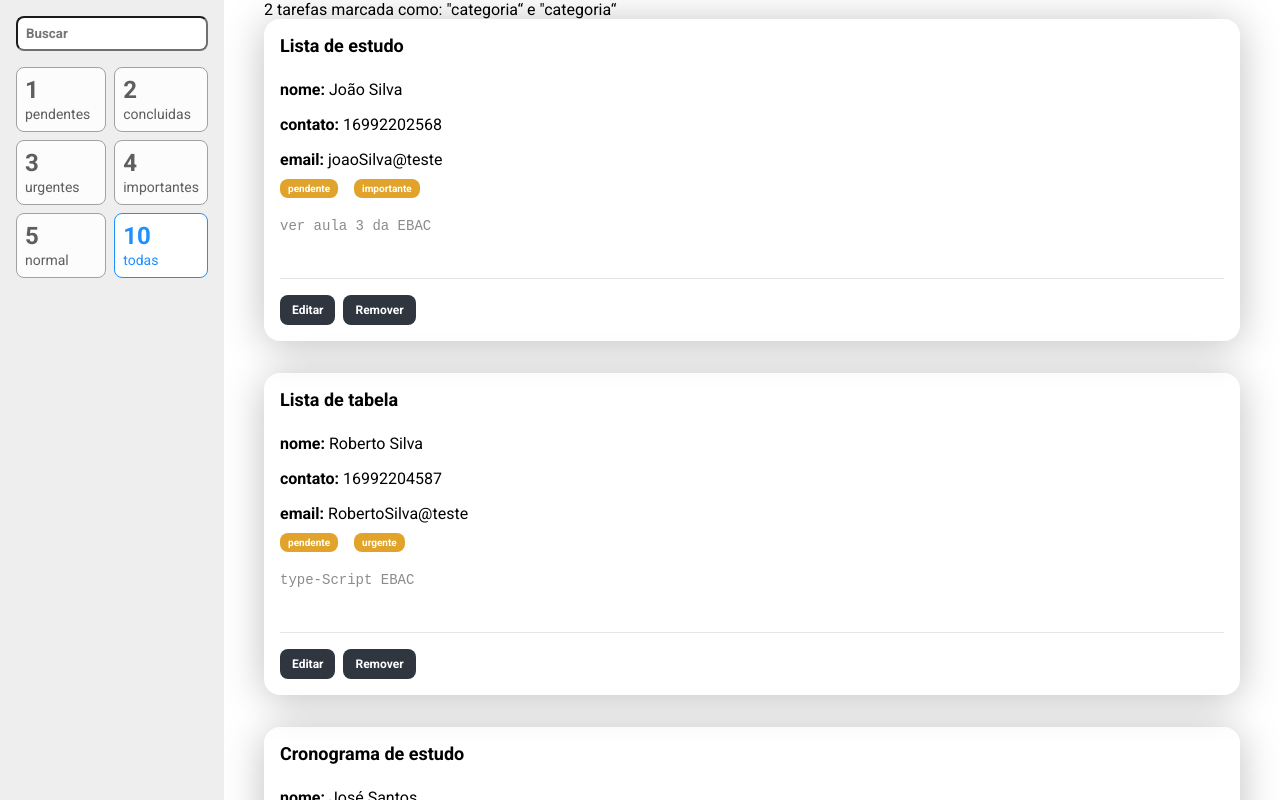
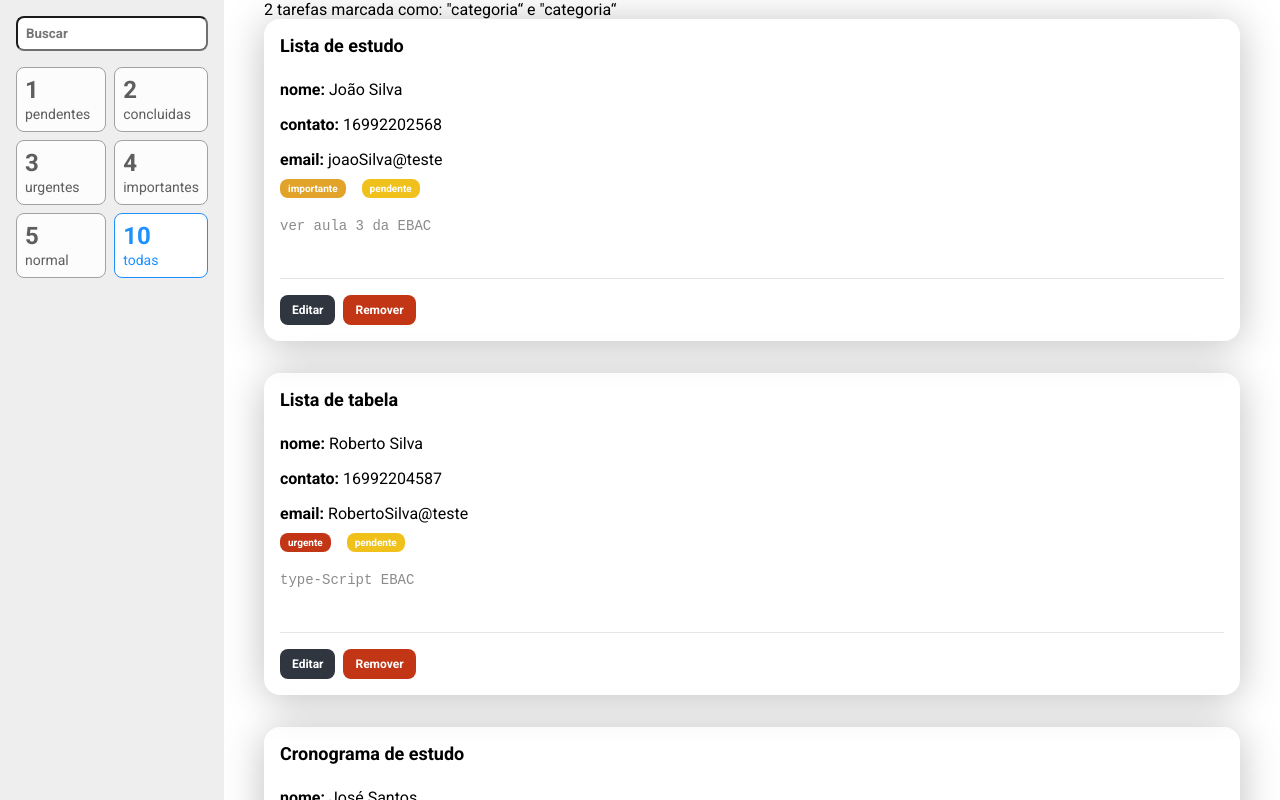
Before and after one commit to Roneanderson/react_lista_contato, a React (Create React App) app: page / in a window 1280 px wide. Built offline with nearby package versions, Linux system fonts and the light colour scheme.

Commit message:
PARAMENTIZANDO CARTOES

```diff
--- a/src/components/Tarefa/index.tsx
+++ b/src/components/Tarefa/index.tsx
@@ -33,19 +33,21 @@ const Tarefa = ({
       <S.Paragrafo>
         email: <S.LinkCard> {email}</S.LinkCard>
       </S.Paragrafo>
-      <S.Tag>{status}</S.Tag>
-      <S.Tag>{prioridade}</S.Tag>
+      <S.Tag prioridade={prioridade}>{prioridade}</S.Tag>
+      <S.Tag status={status}>{status}</S.Tag>
       <S.Descricao value={descricao} />
       <S.BarraAcoes>
         {estaEditando ? (
           <>
-            <S.Botao>Salvar</S.Botao>
-            <S.Botao onClick={() => setEstaEditando(false)}>Cancelar</S.Botao>
+            <S.BotaoSalvar>Salvar</S.BotaoSalvar>
+            <S.BotaoCancelarRemover onClick={() => setEstaEditando(false)}>
+              Cancelar
+            </S.BotaoCancelarRemover>
           </>
         ) : (
           <>
             <S.Botao onClick={() => setEstaEditando(true)}>Editar</S.Botao>
-            <S.Botao>Remover</S.Botao>
+            <S.BotaoCancelarRemover>Remover</S.BotaoCancelarRemover>
           </>
         )}
       </S.BarraAcoes>
--- a/src/components/Tarefa/styles.ts
+++ b/src/components/Tarefa/styles.ts
@@ -1,4 +1,21 @@
 import styled from 'styled-components'
+import variaveis from '../../styles/variaveis'
+
+type TagProps = {
+  prioridade?: string
+  status?: string
+}
+
+function retornaCorDeFundo(props: TagProps): string {
+  if ('status' in props) {
+    if (props.status === 'pendente') return variaveis.amarelo
+    if (props.status === 'concluida') return variaveis.verde
+  } else if ('prioridade' in props) {
+    if (props.prioridade === 'urgente') return variaveis.vermelho
+    if (props.prioridade === 'importante') return variaveis.amarelo2
+  }
+  return '#CCC'
+}
 
 export const Card = styled.div`
   backgroudn-color: #fcfcfc;
@@ -17,12 +34,12 @@ export const Titulo = styled.h3`
   margin-bottom: 16px;
 `
 
-export const Tag = styled.span`
+export const Tag = styled.span<TagProps>`
   padding: 4px 8px;
   color: #fff;
   font-weight: bold;
   font-size: 10px;
-  background-color: #e1a32a;
+  background-color: ${(props) => retornaCorDeFundo(props)};
   border-radius: 8px;
   margin-right: 16px;
   display: inline-block;
@@ -64,3 +81,9 @@ export const Botao = styled.button`
   border-radius: 8px;
   margin-right: 8px;
 `
+export const BotaoSalvar = styled(Botao)`
+  background-color: ${variaveis.verde};
+`
+export const BotaoCancelarRemover = styled(Botao)`
+  background-color: ${variaveis.vermelho};
+`
--- /dev/null
+++ b/src/styles/variaveis.ts
@@ -0,0 +1,6 @@
+export default {
+  vermelho: '#C23616',
+  verde: '#44BD32',
+  amarelo: '#F0C11A',
+  amarelo2: '#E1A32A'
+}
```
